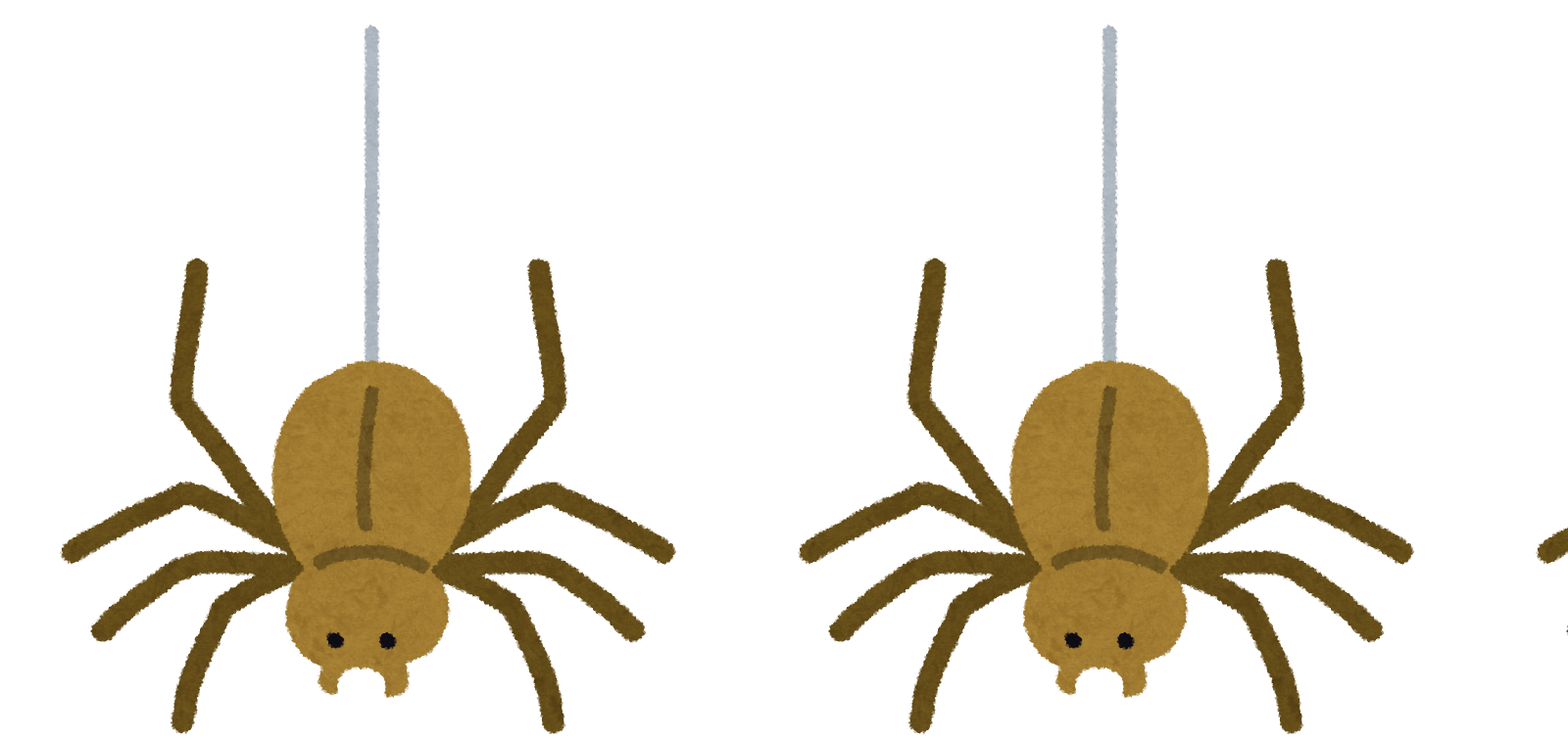
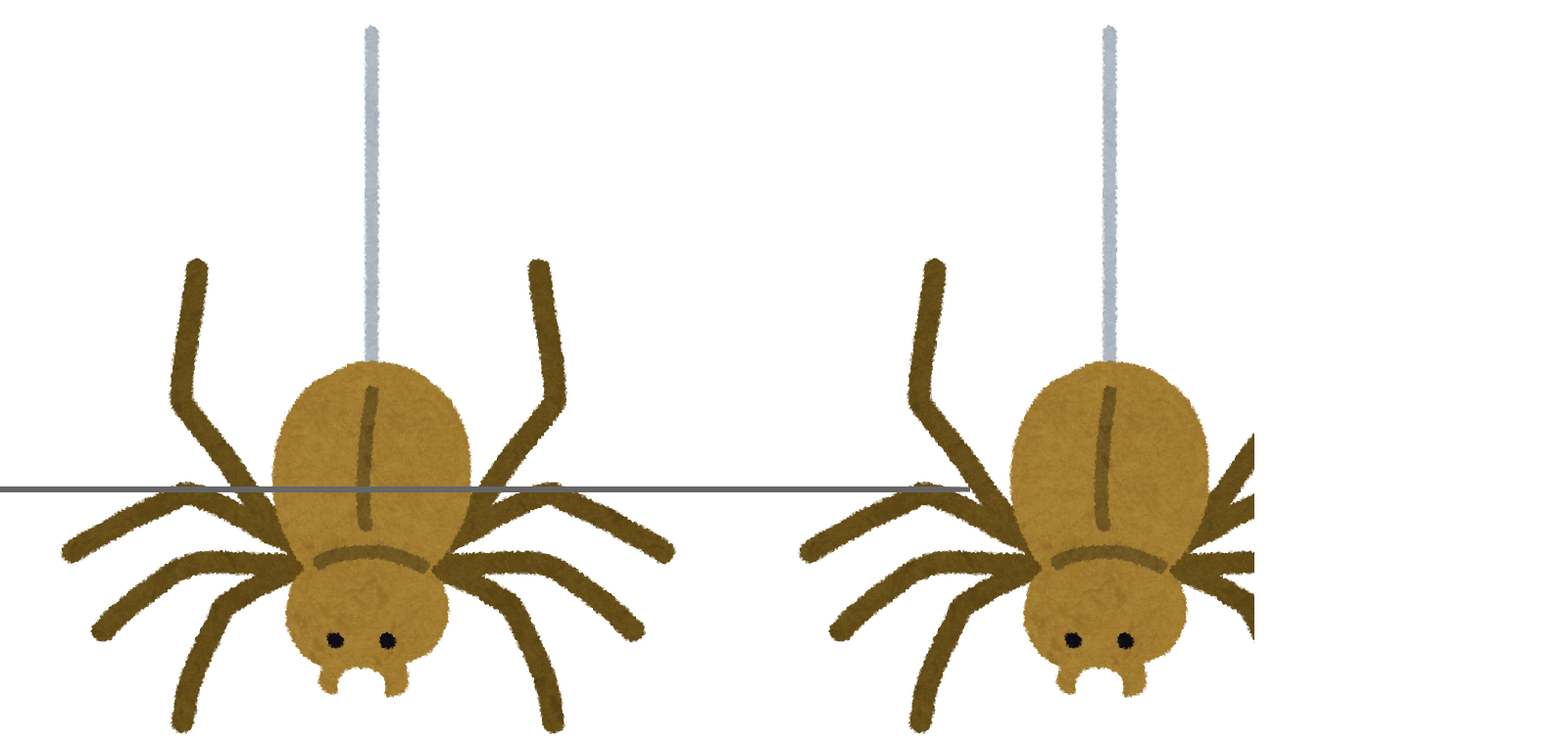
Before and after one commit to 7iva/7iva.github.io, a plain HTML site: page index.html in a window 1280 px wide. Shown: the top 756 px of the page at 98% size, 1600 px wide, since content can reach past the window. Drawn offline with Linux system fonts and the light colour scheme.

Commit message:
Initial commit

```diff
--- a/index.html
+++ b/index.html
@@ -9,7 +9,7 @@
     </style>
   </head>
   <body background="bug_kumo_ito.png">
-		<canvas id="myCanvas" width="1600" height="1600"></canvas>
+		<canvas id="myCanvas" width="1000" height="1000"></canvas>
 		<script>
 			var cs   = document.getElementById('myCanvas'),
 			ctx      = cs.getContext('2d'),
```
Also changed, not shown: 1 other file.
